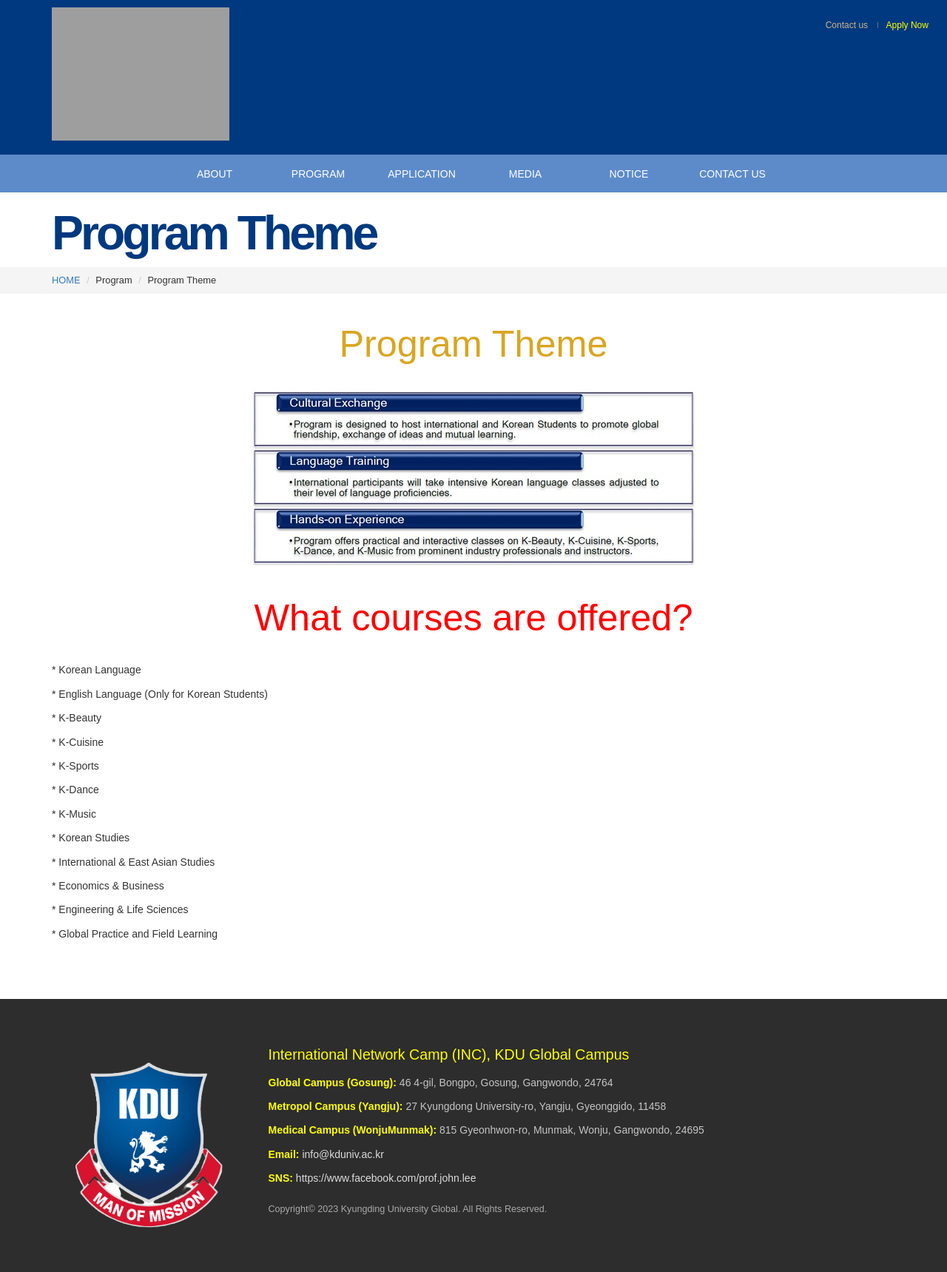
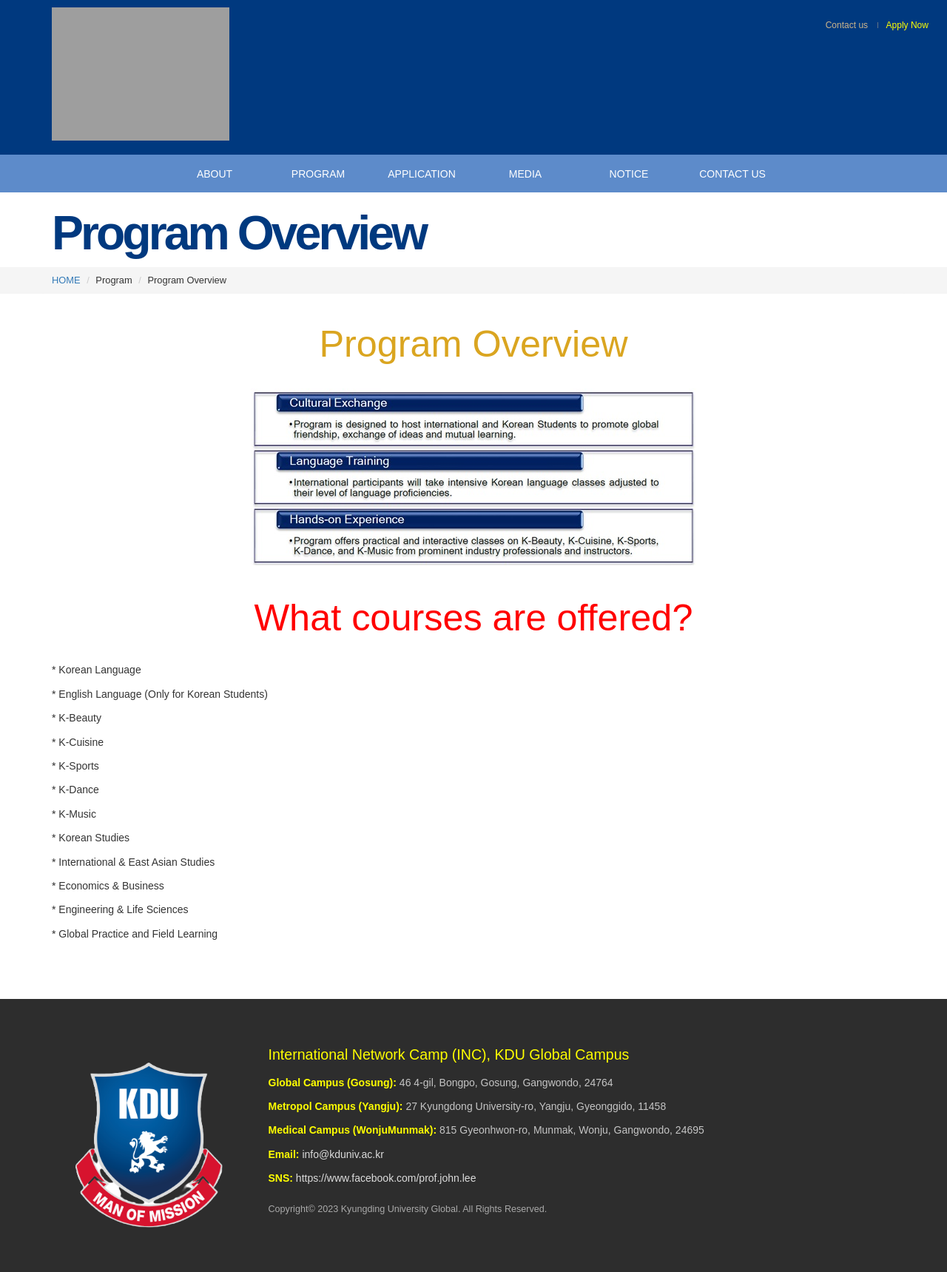
Before and after one commit to Otabek0626/inc-kduniv, a Django app: page /program_theme in a window 1280 px wide. Shown: the whole page at 74% size. Run offline with Django 4.2, Linux system fonts and the light colour scheme; some libraries are stand-ins or nearby versions; some web fonts are replaced; grey boxes are pictures that could not be loaded.

Commit message:
Update program_theme.html

```diff
--- a/templates/program_theme.html
+++ b/templates/program_theme.html
@@ -3,13 +3,13 @@
 {% block content %}
 <section class="header-page">
     <div class="container">
-        <h1 id="content-title" data-subheading="ABOUT"><span>Program Theme</span></h1>
+        <h1 id="content-title" data-subheading="ABOUT"><span>Program Overview</span></h1>
     </div>
     <div class="lnb">
         <ul class="breadcrumb container">
             <li><a href="/">HOME</a></li>
             <li>Program</li>
-            <li>Program Theme</li>
+            <li>Program Overview</li>
         </ul>
     </div>
 </section>
@@ -17,7 +17,7 @@
 <div id="content" class="container con-container">
     <!-- CONTENT -->
 
-    <h2 style="color: goldenrod;">Program Theme</h2>
+    <h2 style="color: goldenrod;">Program Overview</h2>
     <br/>
     <div class="row">
         <div class="col-sm-12"><img src="assets/programTheme.jpg" class="img-responsive center-block" alt=""></div>
```
